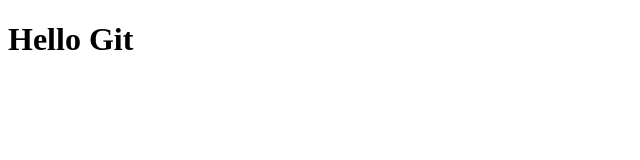
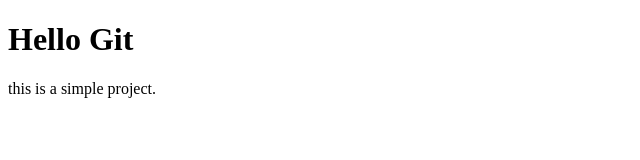
Before and after one commit to Bapan1906/Test, a plain HTML site: page Index.html in a window 1280 px wide. Shown: the whole page, without its empty margins (0-640 px from the left). Drawn offline with Linux system fonts and the light colour scheme.

Commit message:
some changes

```diff
--- a/Index.html
+++ b/Index.html
@@ -7,5 +7,6 @@
 </head>
 <body>
     <h1> Hello Git </h1>
+    <p> this is a simple project.</p>
 </body>
 </html>
```
